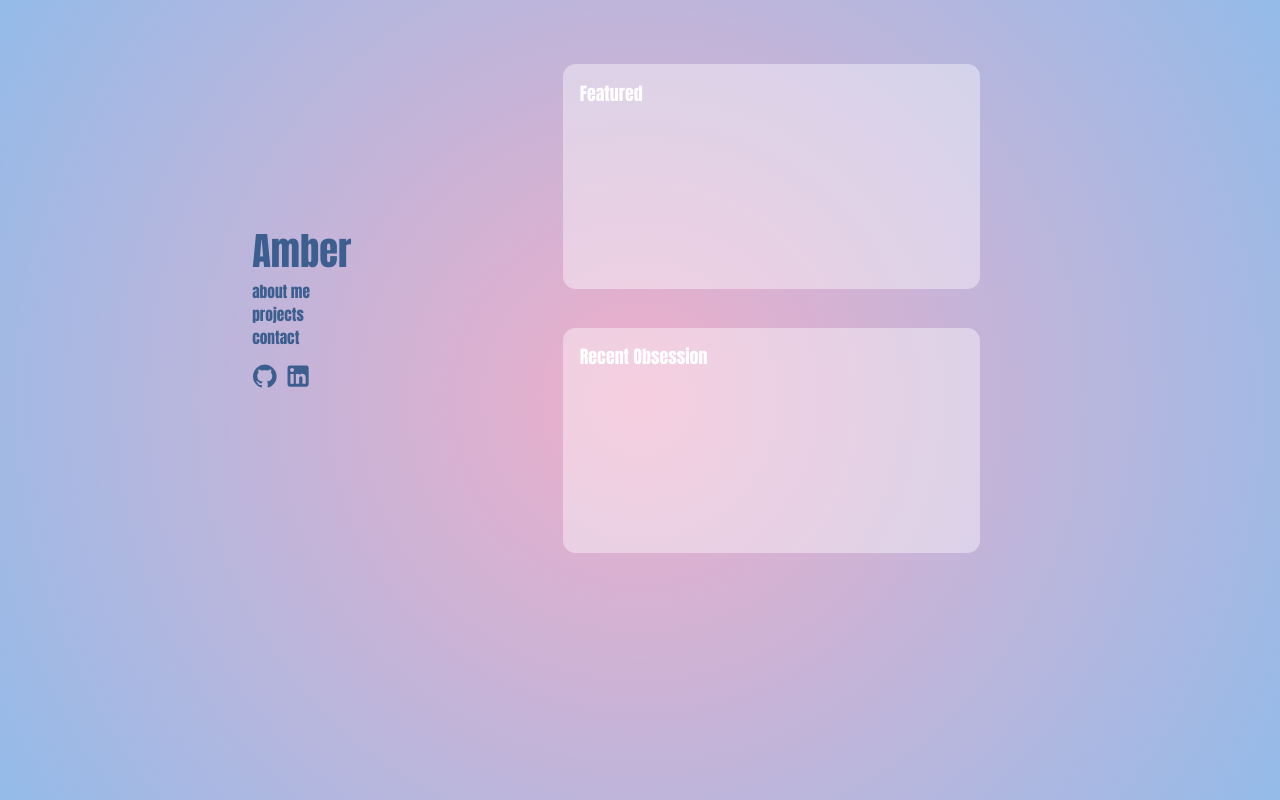
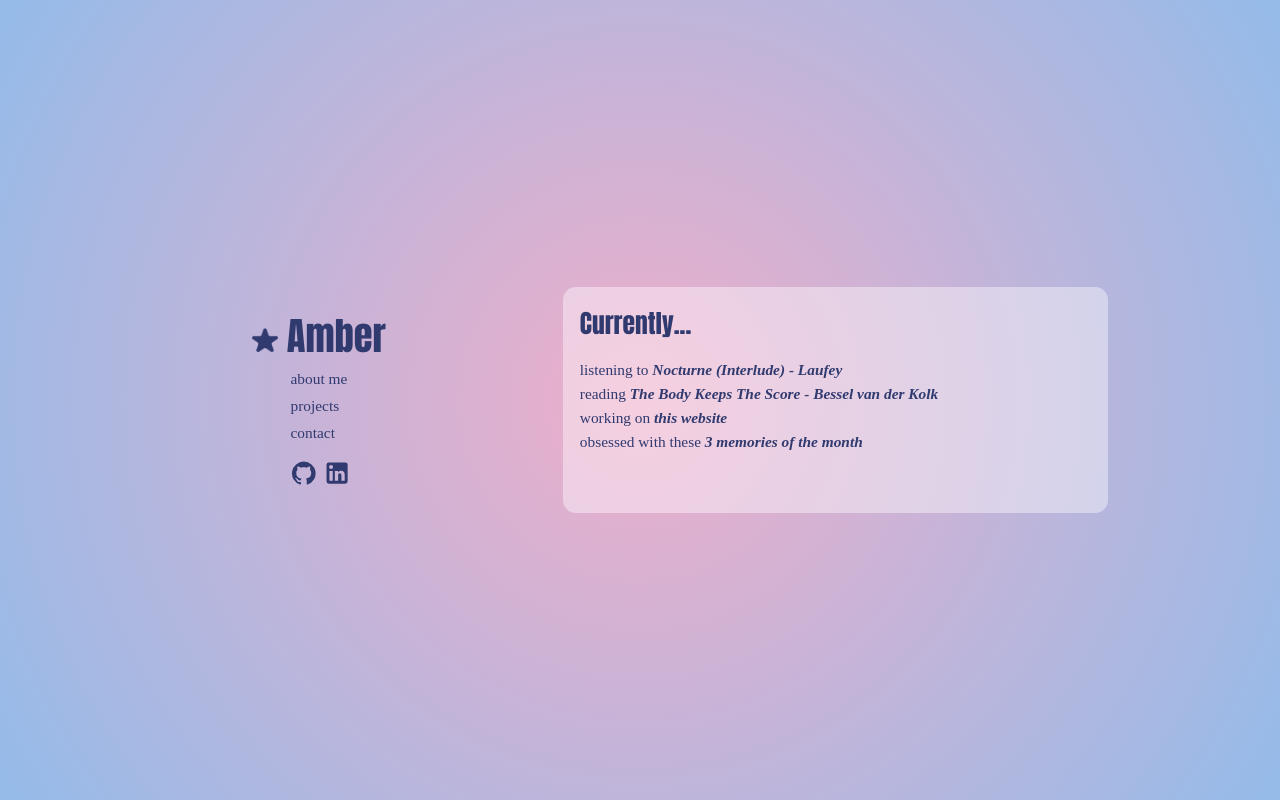
Before and after one commit to amborgw/amborgw.github.io, a React (Create React App) app: page / in a window 1280 px wide. Built offline with nearby package versions, Linux system fonts and the light colour scheme.

Commit message:
Simplify and change front page

```diff
--- a/src/components/FeaturedItems.js
+++ b/src/components/FeaturedItems.js
@@ -6,22 +6,16 @@ export default function FeaturedItems() {
         <Box sx={{ justifyContent: 'center' }}>
             <Box sx={{
                 background: 'rgba(255, 255, 255, 0.4)',
-                maxWidth: '30rem',
+                maxWidth: '40rem',
                 height: '15rem',
                 borderRadius: '1rem',
                 padding: '1.3rem',
             }}>
-                <Typography sx={{ fontSize: '1.4em', color: '#ffffff', opacity: '100%'}}>Featured</Typography>
-            </Box>
-            <Box sx={{
-                background: 'rgba(255, 255, 255, 0.4)',
-                maxWidth: '30rem',
-                height: '15rem',
-                borderRadius: '1rem',
-                padding: '1.3rem',
-                marginTop: '3rem'
-            }}>
-                <Typography sx={{ fontSize: '1.4em', color: '#ffffff', opacity: '100%'}}>Recent Obsession</Typography>
+                <Typography sx={{ fontSize: '2em', color: '#303A6F', opacity: '100%', marginBottom: '1.2rem'}}>Currently...</Typography>
+                <Typography variant="subtitle2">listening to <i style={{ fontWeight: 800, }}>Nocturne (Interlude) - Laufey</i></Typography>
+                <Typography variant="subtitle2">reading <i style={{ fontWeight: 800, }}>The Body Keeps The Score - Bessel van der Kolk</i></Typography>
+                <Typography variant="subtitle2">working on <i style={{ fontWeight: 800, }}>this website</i></Typography>
+                <Typography variant="subtitle2">obsessed with these <i style={{ fontWeight: 800, }}>3 memories of the month</i></Typography>
             </Box>
         </Box>
     )
--- a/src/components/TitlePage.js
+++ b/src/components/TitlePage.js
@@ -4,38 +4,41 @@ import LinkedInIcon from '@mui/icons-material/LinkedIn';
 import IconLink from "./IconLink";
 import { Typography } from "@mui/material";
 import { useNavigate } from "react-router-dom";
+import star from "../images/star.png"
 
 
 export default function TitlePage(props) {
   const navigate = useNavigate()
 
-  const defaultTypography = { fontSize: '1.2em',
-    color: '#3c5f8f',
+  const h3 = { fontSize: '1.2em',
+    color: '#303A6F',
     "&:hover": {
-      textDecoration: 'underline solid',
+      fontWeight: 800,
       cursor: 'pointer'
-    }
+    },
+    fontFamily: 'Poppins',
+    marginLeft: '3rem'
   }
 
   return (
     <div style={{  marginLeft: '35%' }}>
-      <Typography onClick={() => navigate('/')} sx={{ fontSize: '3em', color: '#3c5f8f', "&:hover": {
+      <Typography onClick={() => navigate('/')} sx={{ alignItems: 'left', fontSize: '3em', color: '#303A6F', "&:hover": {
         cursor: 'pointer'
-      } }}>Amber</Typography>
-      <Typography onClick={() => navigate('/about-me')} sx={defaultTypography}>about me</Typography>
-      <Typography onClick={() => navigate('/projects')} sx={defaultTypography}>projects</Typography>
-      <Typography onClick={() => navigate('/contact')} sx={defaultTypography}>contact</Typography>
-      <div className="icon-grid" style={{ display: 'grid', gridTemplateColumns: 'repeat(3, 2.5rem)', marginTop: '1rem' }}>
+      } }}> <img src={star} style={{ width: '2rem'}}/> Amber</Typography>
+      <Typography onClick={() => navigate('/about-me')} variant="subtitle1" sx={{ marginLeft: '3rem'}}>about me</Typography>
+      <Typography onClick={() => navigate('/projects')} variant="subtitle1" sx={{ marginLeft: '3rem'}}>projects</Typography>
+      <Typography onClick={() => navigate('/contact')} variant="subtitle1" sx={{ marginLeft: '3rem'}}>contact</Typography>
+      <div className="icon-grid" style={{ display: 'grid', gridTemplateColumns: 'repeat(3, 2.5rem)', marginTop: '1rem', marginLeft: '3rem' }}>
           <div>
             <IconLink link="https://github.com/amborgw">
-              <GitHubIcon sx={{ paddingTop: '0.1rem', fontSize: '2rem', color: '#3c5f8f', ":hover": {
+              <GitHubIcon sx={{ paddingTop: '0.1rem', fontSize: '2rem', color: '#303A6F', ":hover": {
                 color: '#757575'
               } }}/>
             </IconLink>
           </div>
           <div>
             <IconLink link="https://www.linkedin.com/in/amber-wong-67744920b/">
-              <LinkedInIcon sx={{ fontSize: '2.2rem', color: '#3c5f8f', ":hover": {
+              <LinkedInIcon sx={{ fontSize: '2.2rem', color: '#303A6F', ":hover": {
                 color: '#757575'
               } }}/>
             </IconLink>
--- a/src/components/pages/HomePage.js
+++ b/src/components/pages/HomePage.js
@@ -8,7 +8,20 @@ import TitlePage from "../TitlePage";
 const theme = createTheme({
   typography: {
     fontFamily: 'Anton',
-    color: '#3c5f8f'
+    color: '#3c5f8f',
+    subtitle1: { fontSize: '1.2em',
+      color: '#303A6F',
+      "&:hover": {
+        fontWeight: 800,
+        cursor: 'pointer'
+      },
+      fontFamily: 'Poppins',
+    },
+    subtitle2: { fontSize: '1.2em',
+      color: '#303A6F',
+      fontFamily: 'Poppins',
+      fontWeight: 50
+    }
   },
 });
 
@@ -17,14 +30,14 @@ export default function HomePage() {
   return (
     // <Construction/>
     <ThemeProvider theme={theme}>
-      <div style={{ position: 'absolute', top: '5rem', left: '12rem' }}>
+      <div style={{ display: 'flex', alignItems: 'center', justifyContent: 'center', height: '100vh' }}>
         <Box sx={{
           // width:  'calc(420rem)',
           display: 'grid',
           gridTemplateColumns: '22rem 44rem',
           gridTemplateRows: '1',
           gap: '10rem',
-          alignItems: 'center'
+          alignItems: 'center',
         }}>
           <TitlePage/>
           <FeaturedItems/>
--- a/src/components/pages/ProfilePage.js
+++ b/src/components/pages/ProfilePage.js
@@ -7,7 +7,16 @@ import { Box, ThemeProvider, Typography, createTheme } from "@mui/material";
 const theme = createTheme({
   typography: {
     fontFamily: 'Anton',
-    color: '#3c5f8f'
+    color: '#3c5f8f',
+    subtitle1: { fontSize: '1.2em',
+      color: '#303A6F',
+      "&:hover": {
+        fontWeight: 800,
+        cursor: 'pointer'
+      },
+      fontFamily: 'Poppins',
+      marginLeft: '3rem'
+    }
   },
 });
 
@@ -16,20 +25,18 @@ export default function ProfilePage() {
   <ThemeProvider theme={theme}>
   <div style={{ display: 'flex', justifyContent: 'center', alignItems: 'center', width: '100vw', height: '100vh' }}>
     <Box sx={{
-      width: '100vw',
-      // height: '100vh',
       display: 'grid',
-      gridTemplateColumns: '22rem 2fr',
+      gridTemplateColumns: '22rem 44rem',
       gridTemplateRows: '1',
-      gap: '20px',
-      alignItems: 'center'
+      gap: '10rem',
+      alignItems: 'center',
     }}>
       <TitlePage focus='profile' />
       <Box sx={{ height: '80vh'}}>
         <Typography variant="h1">
           Hi!
         </Typography>
-        <Typography variant="body1">yo aergaejg eargaeroiaha ea erghajero ag aergaejgjh aerhja haerjaejgja g je</Typography>
+        <Typography variant="subtitle1">yo aergaejg eargaeroiaha ea erghajero ag aergaejgjh aerhja haerjaejgja g je</Typography>
       </Box>
     </Box>
   </div>
```
Also changed, not shown: src/images/star.png (added).
